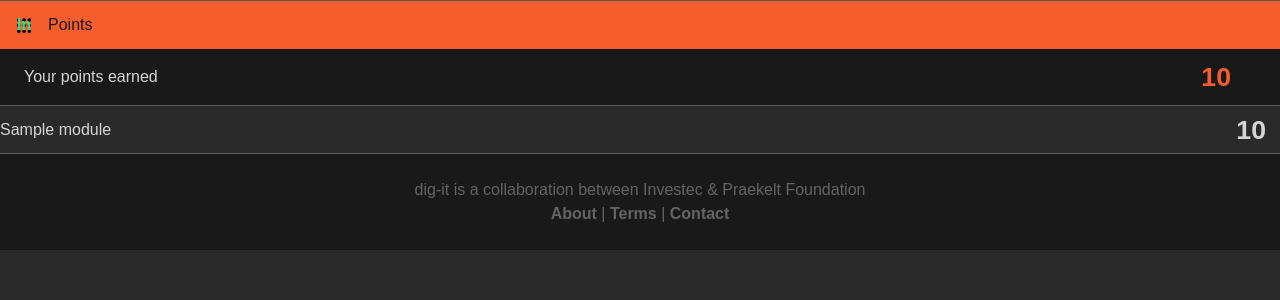
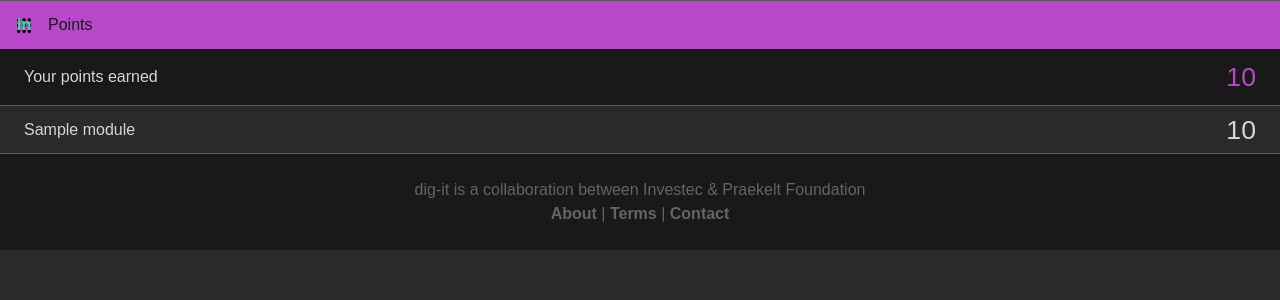
Before and after one commit to praekeltfoundation/oneplus, a Django app: template oneplus/templates/prog/points.html in a window 1280 px wide. Shown: the part 50-350 px from the top of the page. Run offline with Django 3.2, Linux system fonts and the light colour scheme; the template is opened without the code that fills it: most values are stand-ins (such as "Sample title", 1, 10 or a date in 2020); parts of the project's set-up code (start-up, migrations or seed data) failed here and were passed over.

Commit message:
Style points page.

```diff
--- a/oneplus/static/css/oneplus.css
+++ b/oneplus/static/css/oneplus.css
@@ -278,6 +278,10 @@ a.descriptor {
     text-decoration: none;
     text-align: left;
     border-bottom: solid 1px #5b5b5b;
+}
+
+.menu .item p:first-child {
+    padding: 0 1.5em;
 }
 
 .menu .item-large {
@@ -695,7 +699,6 @@ img.badge {
 
 .right {
     float: right;
-    padding-right: 14px;
 }
 
 .pull-left { float:left;}
--- a/oneplus/templates/prog/points.html
+++ b/oneplus/templates/prog/points.html
@@ -4,13 +4,13 @@
 
 {% block content %}
     <div class="menu">
-    <a href="/menu"><div class="text heading orange-back darkgrey-front"><li class="icon points"></li><p>Points</p></div></a>
+    <a href="/menu"><div class="text heading purple-back darkgrey-front"><li class="icon points"></li><p>Points</p></div></a>
     </div>
-    <div class="text heading darkgrey-back"><p>Your points earned<span class="orange-front large-font pull-right" style="margin-right:25px">{{ state.points_points }}</span></p></div>
+    <div class="text heading darkgrey-back"><p>Your points earned<span class="purple-front large-font-normal pull-right">{{ state.points_points }}</span></p></div>
 
     <div class="menu">
         {% for mod in modules %}
-            <div class="item text grey-back white-front"><p>{{ mod.name }}<span class="right large-font">{{ mod.score }}</span></p></div>
+            <div class="item text grey-back white-front"><p>{{ mod.name }}<span class="right large-font-normal">{{ mod.score }}</span></p></div>
         {% endfor %}
     </div>
 
```
